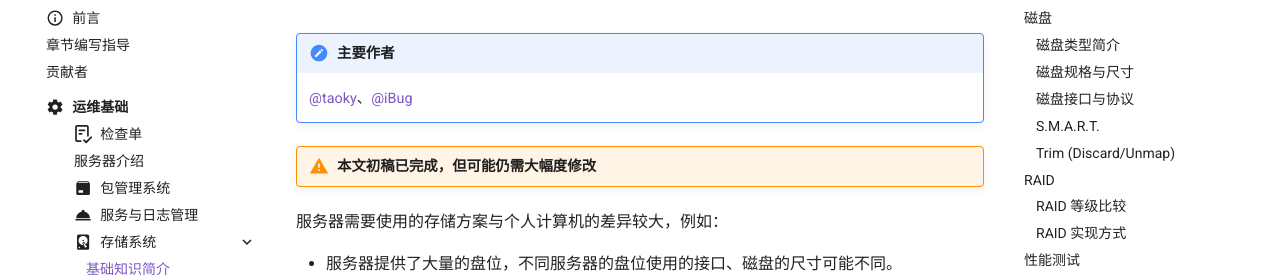
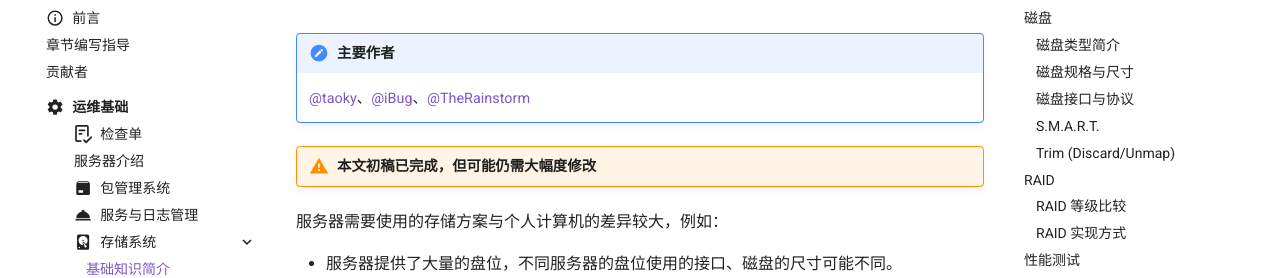
Before and after one commit to ustclug/Linux201-docs, an MkDocs documentation site: the page built from docs/ops/storage/intro.md, in a window 1280 px wide and 900 px high. Shown: the part 147-425 px from the top of the window. Built offline with MkDocs 1.6.1 and Material for MkDocs 9.7.7, drawn with Linux system fonts in a browser that asks for light colours; comment, search, counter and statistics services are not loaded.

Commit message:
ops/storage: Update author list for intro

```diff
--- a/docs/ops/storage/intro.md
+++ b/docs/ops/storage/intro.md
@@ -2,7 +2,7 @@
 
 !!! note "主要作者"
 
-    [@taoky][taoky]、[@iBug][iBug]
+    [@taoky][taoky]、[@iBug][iBug]、[@TheRainstorm][TheRainstorm]
 
 !!! warning "本文初稿已完成，但可能仍需大幅度修改"
 
@@ -384,7 +384,7 @@ Linux：
 
 由于性能测试的参数通常会很长，fio 还支持将参数放置在配置文件中，便于修改和重复使用。
 
-fio 的配置文件被称为 job 文件，定义了一组需要模拟的 I/O 负载。fio 支持输入多个 job 文件，每个 job 文件会依次运行。而 job 文件内的任务默认是并行运行的，可以使用`stonewall`参数来保证串行。
+fio 的配置文件被称为 job 文件，定义了一组需要模拟的 I/O 负载。fio 支持输入多个 job 文件，每个 job 文件会依次运行。而 job 文件内的任务默认是并行运行的，可以使用 `stonewall` 参数来保证串行。
 
 Job 文件使用 ini 格式，通常包括一个 global 节定义共享参数和若干个 job 节定义每个 I/O 任务的参数（可以覆盖 global 节的参数）。
 
```
Also changed, not shown: includes/authors.md (+1 -0 lines).
